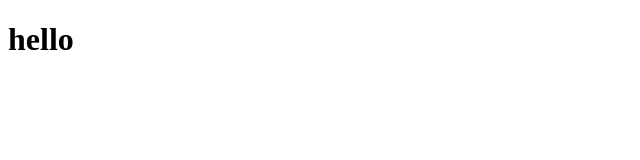
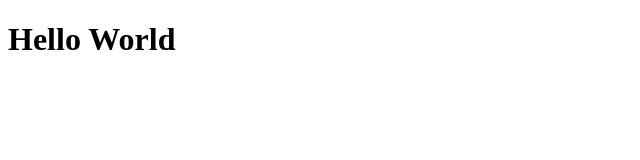
Before and after one commit to aamp19/CPS-847-Assignment-2, a plain HTML site: page index.html in a window 1280 px wide. Shown: the whole page, without its empty margins (0-640 px from the left). Drawn offline with Linux system fonts and the light colour scheme.

Commit message:
Update index.html

```diff
--- a/index.html
+++ b/index.html
@@ -5,6 +5,6 @@
       <title>CPS847 - Assignment 2</title>
   </head>
   <body>
-      <h1>hello</h1>
+      <h1>Hello World</h1>
   </body>
 </html>
```
